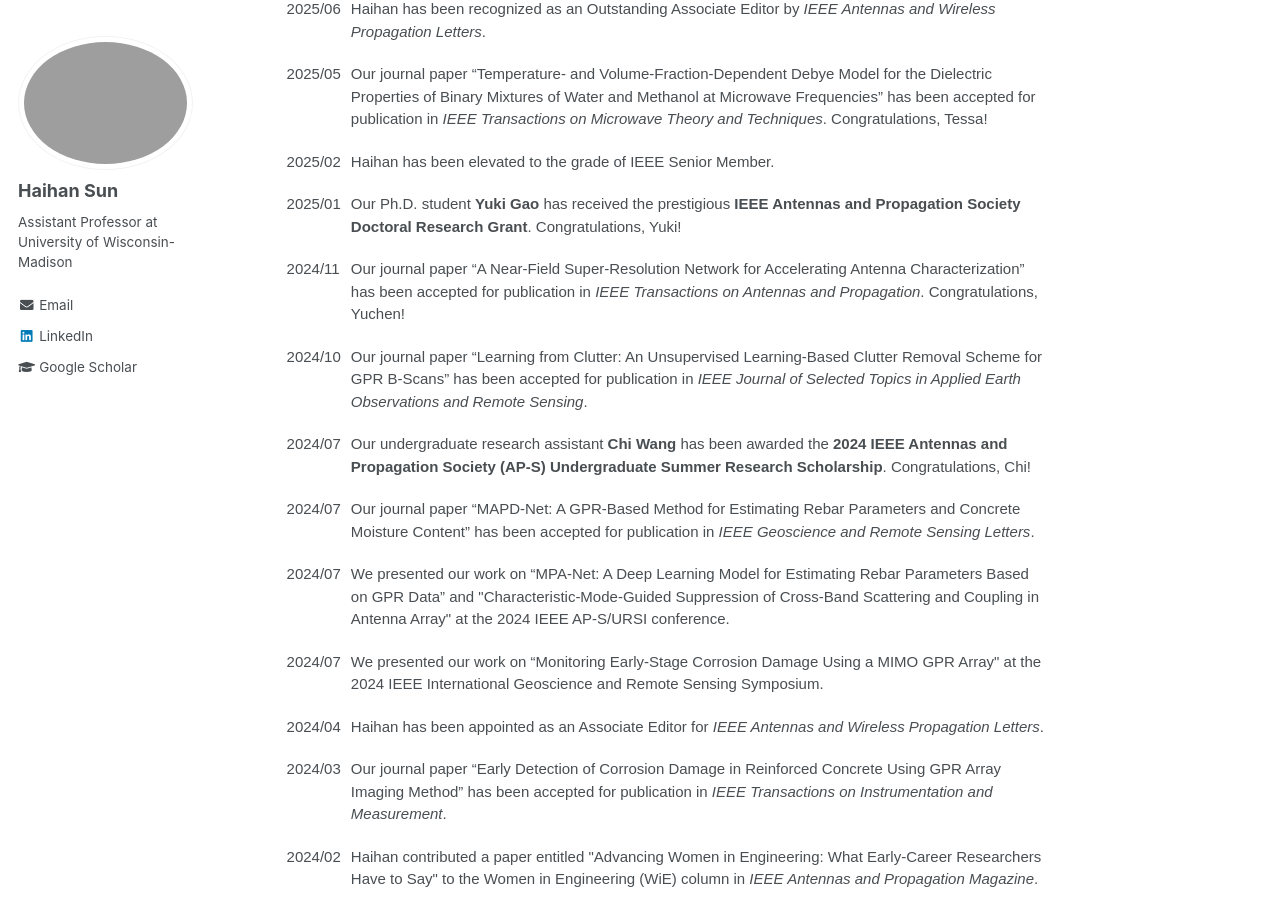
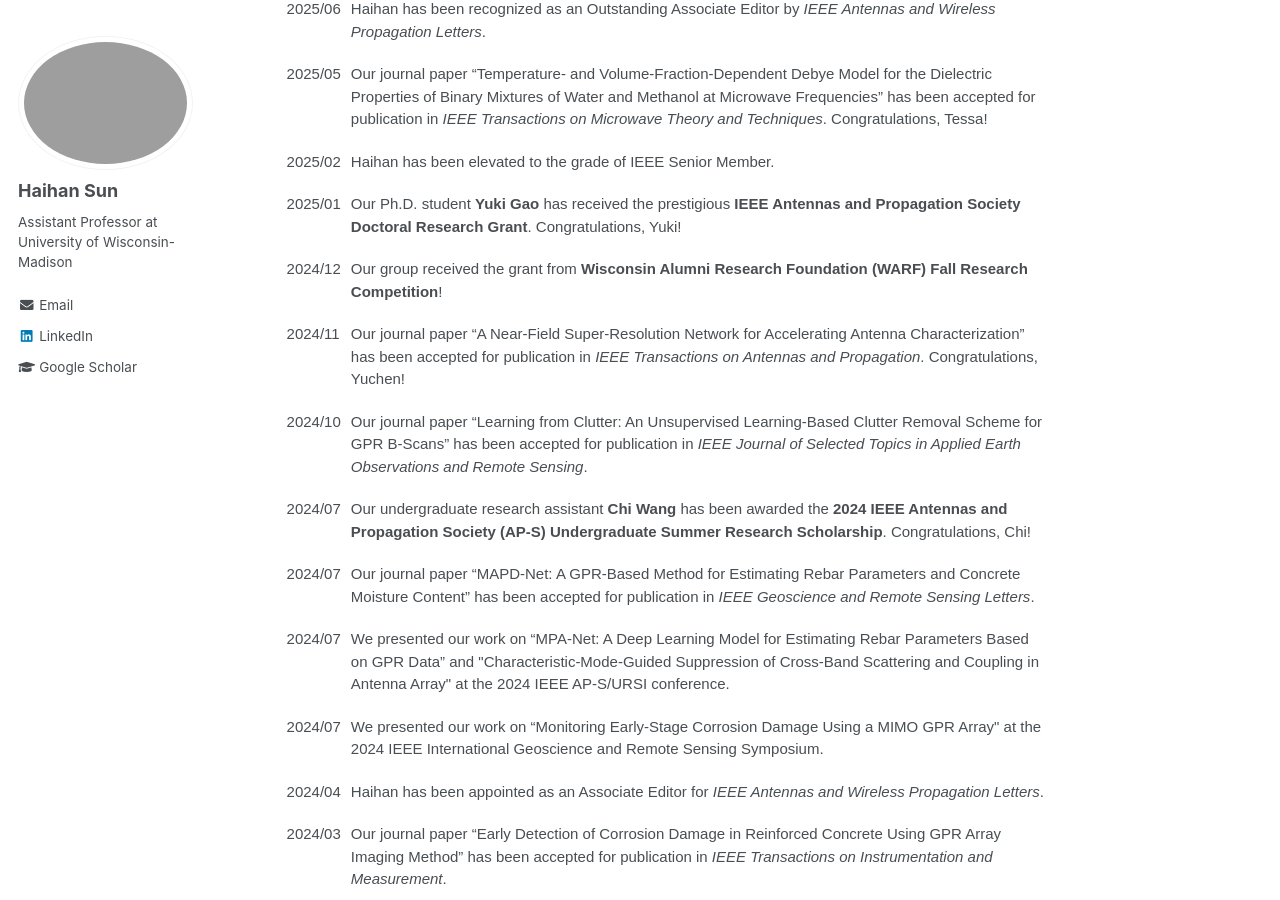
Before and after one commit to Haihan-Sun/Haihan-Sun.github.io, a Jekyll site: the page built from _pages/about.md, in a window 1280 px wide and 900 px high, scrolled down 860 px. Built offline with Jekyll 4.4.1, drawn with Linux system fonts in a browser that asks for light colours.

Commit message:
Update about.md

```diff
--- a/_pages/about.md
+++ b/_pages/about.md
@@ -76,6 +76,11 @@ Hi! I'm Haihan Sun, an Assistant Professor at the University of Wisconsin-Madiso
 <tr>
     <td class="tg-ko0z">2025/01</td>
     <td class="tg-ko0z"> Our Ph.D. student <b>Yuki Gao</b> has received the prestigious <b>IEEE Antennas and Propagation Society Doctoral Research Grant</b>. Congratulations, Yuki!  </td>
+  </tr>
+
+    <tr>
+    <td class="tg-ko0z">2024/12</td>
+    <td class="tg-ko0z"> Our group received the grant from <b> Wisconsin Alumni Research Foundation (WARF) Fall Research Competition</b>! </td>
   </tr>
 
   <tr>
```
